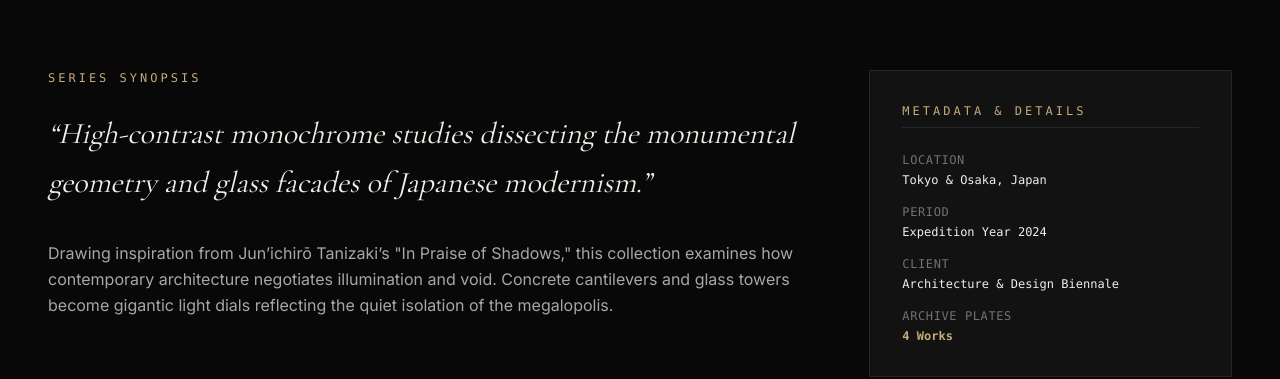
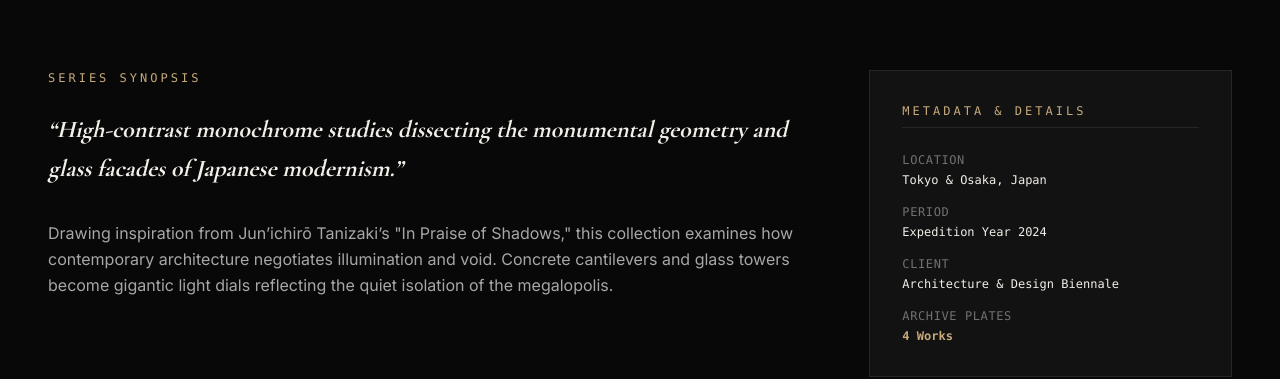
Before and after one commit to herimardinal-cyber/FransD-WEB, a Next.js app: page /gallery/architectonics-of-shadow in a window 1280 px wide. Shown: the part 570-949 px from the top of the page. Built offline with nearby package versions, Linux system fonts and the light colour scheme; no server answers; the database is empty.

Commit message:
feat(gallery): format first paragraph bold italic and subsequent paragraphs normal

```diff
--- a/src/app/gallery/[slug]/page.tsx
+++ b/src/app/gallery/[slug]/page.tsx
@@ -62,6 +62,25 @@ export default async function GalleryDetailPage({ params }: GalleryDetailPagePro
 
   const relatedProjects = await getDbRelatedProjects(slug, 2);
 
+  // Parse paragraphs from description (and longDescription if present)
+  const rawParagraphs = (project.description || '')
+    .split(/\r?\n\s*\r?\n/)
+    .map((p) => p.replace(/\s*\r?\n\s*/g, ' ').trim())
+    .filter(Boolean);
+
+  const firstParagraph = rawParagraphs[0] || '';
+  const cleanLead = firstParagraph.replace(/^["“]+|["”]+$/g, '').trim();
+
+  const additionalParagraphs = [
+    ...rawParagraphs.slice(1),
+    ...(project.longDescription && project.longDescription !== project.description
+      ? project.longDescription
+          .split(/\r?\n\s*\r?\n/)
+          .map((p) => p.replace(/\s*\r?\n\s*/g, ' ').trim())
+          .filter(Boolean)
+      : []),
+  ];
+
   return (
     <article className="min-h-screen bg-[#080808] text-[#F2EFE9] selection:bg-[#C6AA7B] selection:text-[#080808]">
       {/* ========================================================= */}
@@ -122,13 +141,21 @@ export default async function GalleryDetailPage({ params }: GalleryDetailPagePro
               <span className="text-xs font-mono uppercase tracking-[0.25em] text-[#C6AA7B] block">
                 Series Synopsis
               </span>
-              <p className="font-serif text-2xl sm:text-3xl text-[#F2EFE9] leading-relaxed italic">
-                &ldquo;{project.description}&rdquo;
-              </p>
-              {project.longDescription && project.longDescription !== project.description && (
-                <p className="text-sm sm:text-base text-[#A7A7A7] leading-relaxed pt-2">
-                  {project.longDescription}
+
+              {/* Paragraf pertama: Bold & Miring (Italic) */}
+              {cleanLead && (
+                <p className="font-serif text-xl sm:text-2xl text-[#F2EFE9] font-bold italic leading-relaxed">
+                  &ldquo;{cleanLead}&rdquo;
                 </p>
+              )}
+
+              {/* Paragraf selanjutnya: Normal */}
+              {additionalParagraphs.length > 0 && (
+                <div className="space-y-4 pt-2 font-sans text-sm sm:text-base text-[#A7A7A7] font-normal not-italic leading-relaxed">
+                  {additionalParagraphs.map((para, idx) => (
+                    <p key={idx}>{para}</p>
+                  ))}
+                </div>
               )}
             </div>
 
```
